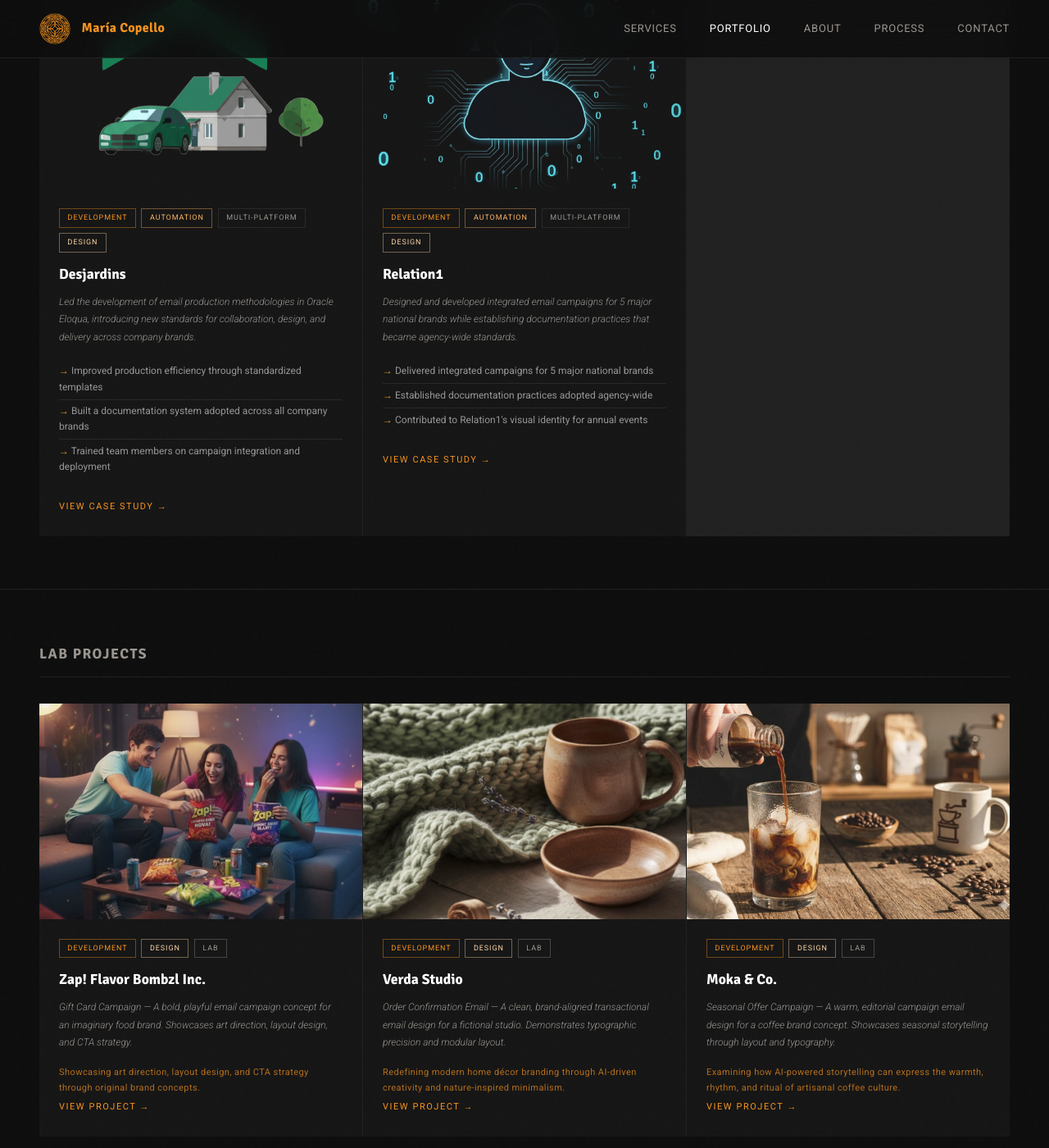
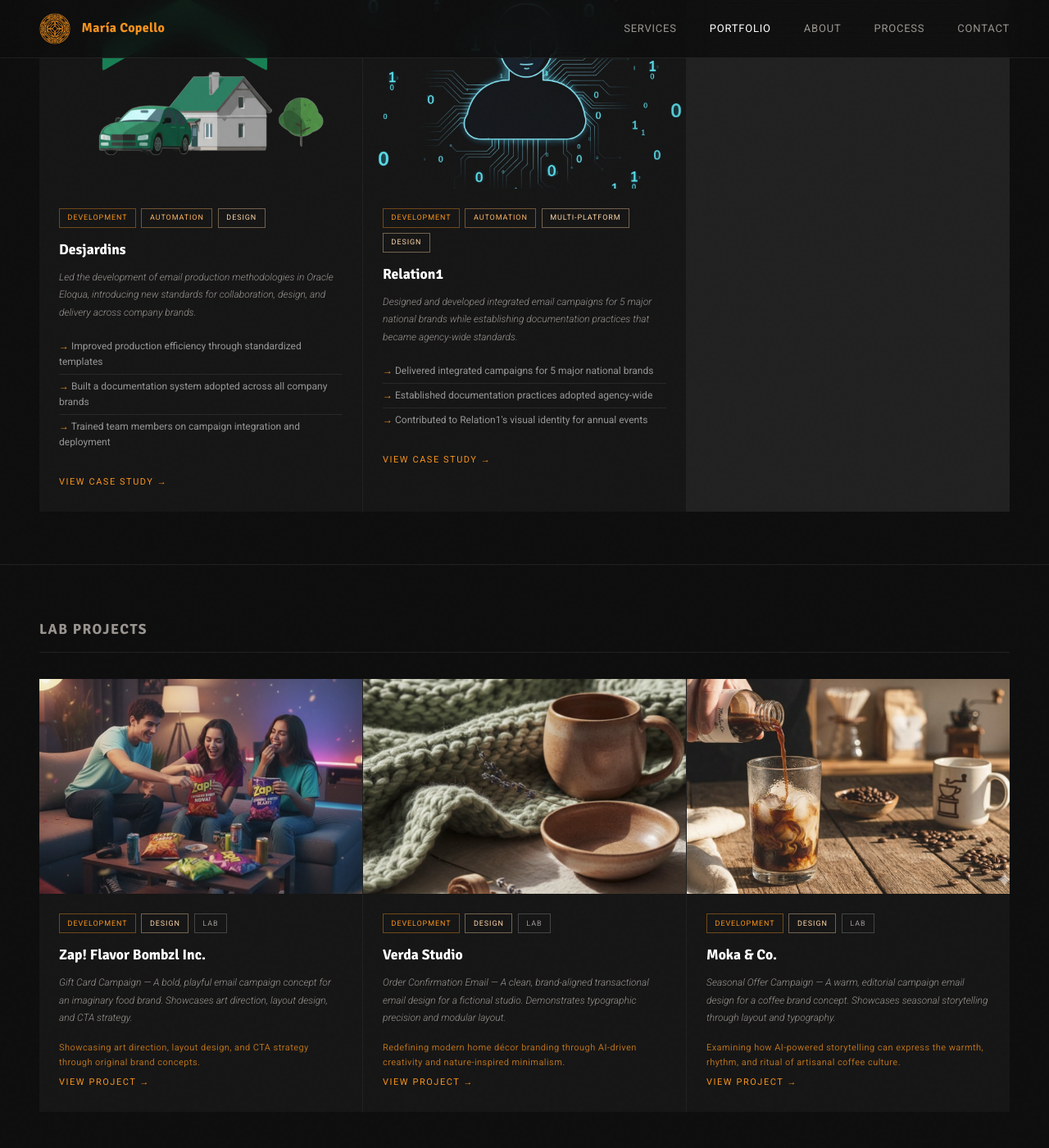
Before and after one commit to mabecoart/github.io, a Jekyll site: the page built from portfolio.html, in a window 1280 px wide and 1400 px high, scrolled down 1336 px. Shown: the whole window at 82% size. Built offline with Jekyll 4.4.1, drawn with Linux system fonts in a browser that asks for light colours.

Commit message:
Update filter button data attributes and tags

```diff
--- a/portfolio.html
+++ b/portfolio.html
@@ -17,7 +17,7 @@
   <button class="filter-btn active" data-filter="all">All</button>
   <button class="filter-btn" data-filter="development">Development</button>
   <button class="filter-btn" data-filter="automation">Automation</button>
-  <button class="filter-btn" data-filter="platform">Multi-platform</button>
+  <button class="filter-btn" data-filter="multiplatform">Multi-platform</button>
   <button class="filter-btn" data-filter="design">Design</button>
   <button class="filter-btn" data-filter="lab">Lab</button>
   <button class="filter-btn" data-filter="snippets">Snippets</button>
@@ -26,13 +26,13 @@
 <section class="portfolio-section">
   <p class="portfolio-section-title">Work Experience</p>
   <div class="project-cards-grid">
-    <div class="project-card" data-tags="development automation design">
+    <div class="project-card" data-tags="development automation multiplatform design">
       <img src="https://mabecoart.com/images/portfolio-intact/thumbnail_intact.png" alt="Intact Insurance" class="card-image" />
       <div class="card-body">
         <div class="card-tags">
           <span class="card-tag tag-dev">Development</span>
           <span class="card-tag tag-auto">Automation</span>
-          <span class="card-tag tag-platform">Multi-platform</span>
+          <span class="card-tag tag-design">Multi-platform</span>
           <span class="card-tag tag-design">Design</span>
         </div>
         <h3 class="card-name">Intact Insurance</h3>
@@ -46,13 +46,13 @@
       </div>
     </div>
 
-    <div class="project-card" data-tags="development automation design">
+    <div class="project-card" data-tags="development automation multiplatform design">
       <img src="https://mabecoart.com/images/portfolio-bluecross/thumbnail_bluecross.png" alt="Blue Cross" class="card-image" />
       <div class="card-body">
         <div class="card-tags">
           <span class="card-tag tag-dev">Development</span>
           <span class="card-tag tag-auto">Automation</span>
-          <span class="card-tag tag-platform">Multi-platform</span>
+          <span class="card-tag tag-design">Multi-platform</span>
           <span class="card-tag tag-design">Design</span>
         </div>
         <h3 class="card-name">Blue Cross</h3>
@@ -66,13 +66,13 @@
       </div>
     </div>
 
-    <div class="project-card" data-tags="development automation design">
+    <div class="project-card" data-tags="development automation multiplatform design">
       <img src="https://mabecoart.com/images/portfolio-incloud/thumbnail_incloud.png" alt="Incloud Business Solutions" class="card-image" />
       <div class="card-body">
         <div class="card-tags">
           <span class="card-tag tag-dev">Development</span>
           <span class="card-tag tag-auto">Automation</span>
-          <span class="card-tag tag-platform">Multi-platform</span>
+          <span class="card-tag tag-design">Multi-platform</span>
           <span class="card-tag tag-design">Design</span>
         </div>
         <h3 class="card-name">Incloud Business Solutions</h3>
@@ -92,7 +92,6 @@
         <div class="card-tags">
           <span class="card-tag tag-dev">Development</span>
           <span class="card-tag tag-auto">Automation</span>
-          <span class="card-tag tag-platform">Multi-platform</span>
           <span class="card-tag tag-design">Design</span>
         </div>
         <h3 class="card-name">Desjardins</h3>
@@ -106,13 +105,13 @@
       </div>
     </div>
 
-    <div class="project-card" data-tags="development automation design">
+    <div class="project-card" data-tags="development automation multiplatform design">
       <img src="https://mabecoart.com/images/portfolio-relation1/thumbnail_relation1.png" alt="Relation1" class="card-image" />
       <div class="card-body">
         <div class="card-tags">
           <span class="card-tag tag-dev">Development</span>
           <span class="card-tag tag-auto">Automation</span>
-          <span class="card-tag tag-platform">Multi-platform</span>
+          <span class="card-tag tag-design">Multi-platform</span>
           <span class="card-tag tag-design">Design</span>
         </div>
         <h3 class="card-name">Relation1</h3>
@@ -132,7 +131,6 @@
 <section class="portfolio-section">
   <p class="portfolio-section-title">Lab Projects</p>
   <div class="project-cards-grid">
-
     <div class="project-card" data-tags="development design lab">
       <img src="https://mabecoart.com/images/thumbnail_zap.jpg" alt="Zap! Flavor Bombzl Inc." class="card-image" />
       <div class="card-body">
@@ -147,7 +145,6 @@
         <a href="/portfolio/lab-zap.html" class="panel-link">View project →</a>
       </div>
     </div>
-
     <div class="project-card" data-tags="development design lab">
       <img src="https://mabecoart.com/images/thumbnail_verda.jpg" alt="Verda Studio" class="card-image" />
       <div class="card-body">
@@ -162,7 +159,6 @@
         <a href="/portfolio/lab-verda.html" class="panel-link">View project →</a>
       </div>
     </div>
-
     <div class="project-card" data-tags="development design lab">
       <img src="https://mabecoart.com/images/thumbnail_moka.jpg" alt="Moka & Co." class="card-image" />
       <div class="card-body">
@@ -177,7 +173,6 @@
         <a href="/portfolio/lab-moka.html" class="panel-link">View project →</a>
       </div>
     </div>
-
   </div>
 </section>
 
@@ -187,6 +182,7 @@
     <div class="snippet-card" data-tags="snippets development">
       <div class="card-tags" style="margin-bottom:0.75rem">
         <span class="card-tag tag-dev">Development</span>
+        <span class="card-tag tag-lab">Snippets</span>
       </div>
       <p class="snippet-name">Pardot Template</p>
       <p class="snippet-desc">A reusable Pardot email template demonstrating clean HTML structure and cross-client compatibility.</p>
@@ -195,6 +191,7 @@
     <div class="snippet-card" data-tags="snippets development">
       <div class="card-tags" style="margin-bottom:0.75rem">
         <span class="card-tag tag-dev">Development</span>
+        <span class="card-tag tag-lab">Snippets</span>
       </div>
       <p class="snippet-name">Aligned Text &amp; Images</p>
       <p class="snippet-desc">A reliable HTML pattern for aligning text and images in email clients — including Outlook fixes.</p>
```
